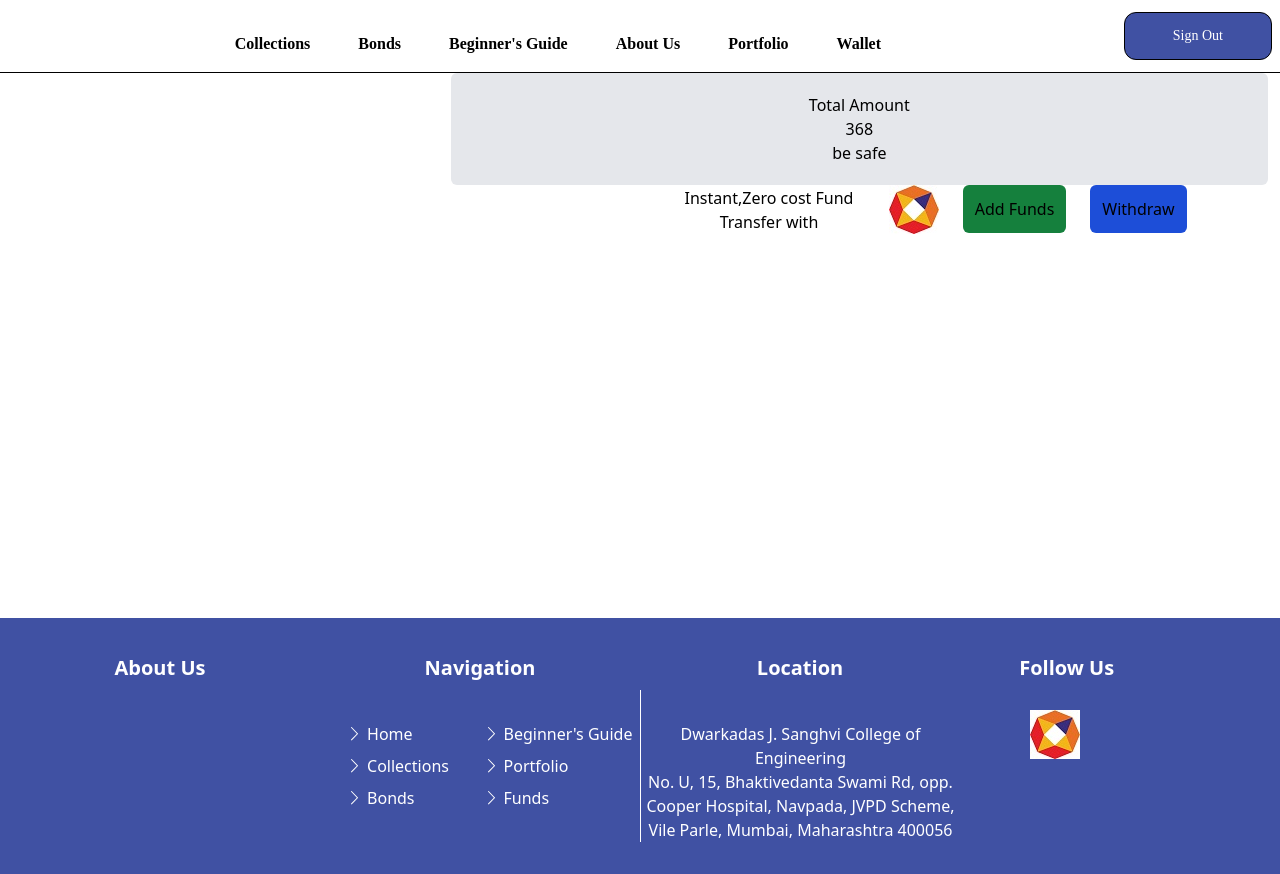
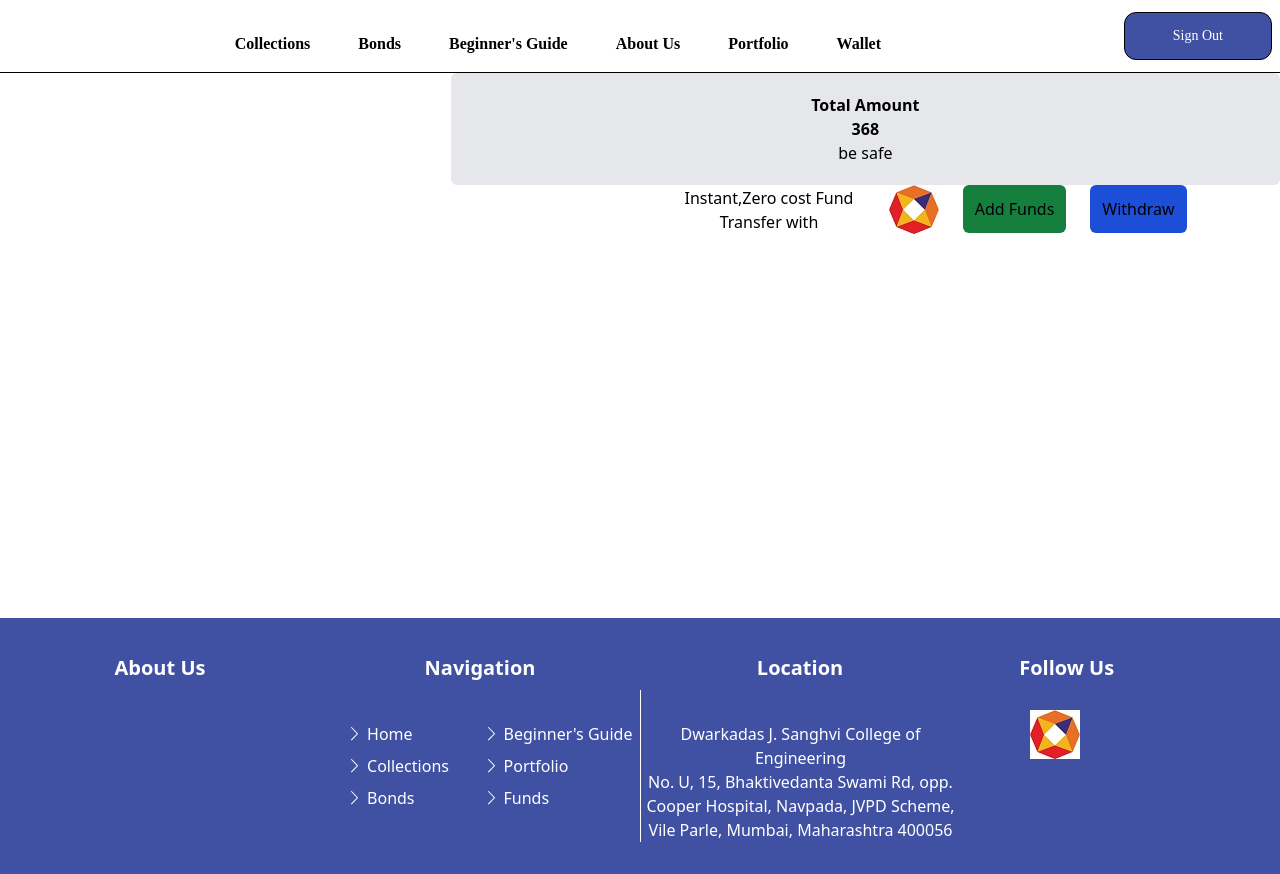
Before and after one commit to Jainilshah07/demoProject, a React (Create React App) app in the folder client/: page /funds in a window 1280 px wide. Built offline with nearby package versions, Linux system fonts and the light colour scheme.

Commit message:
collections

```diff
--- a/client/src/App.js
+++ b/client/src/App.js
@@ -22,7 +22,7 @@ function App() {
           <Route exact path='/funds' element={<Funds />} ></Route>
           <Route exact path='/portfolio' element={<Login />} ></Route>
           <Route exact path='/kyc' element={<Kyc />} ></Route>
-          <Route exact path='/order' element={<Kyc />} ></Route>
+          <Route exact path='/kyc' element={<Kyc />} ></Route>
           {/* <Route exact path='/c' element={<Kyc />} ></Route> */}
           {/* <Route exact path='login' element={<Login />} ></Route> */}
         </Routes>
--- a/client/src/components/Collection.js
+++ b/client/src/components/Collection.js
@@ -1,73 +1,19 @@
-// import React from 'react'
-
-// export default function Collection() {
-//   return (
-//     <>
-//         <div className="pt-5 w-72 font-['Montserrat] h-48">
-//         <div className="rounded-lg overflow-hidden shadow-lg max-w-sm">
-//           <div className="flex">
-//             <img src="logo512.png" alt="" className="w-10 h-10" />
-//             <p className="ml-5 mt-3">name of company</p>
-//           </div>
-
-//           <div className='row'>
-//             <div className='grid grid-cols-2'>
-//               <label for="symbol" className="block text-sm font-semibold text-gray-400">Symbol</label>
-//               <label for="series" className="block text-sm font-semibold text-gray-400">Series</label>
-//             </div>
-//           </div>
-
-//           <div className='row'>
-//             <div className='grid grid-cols-2'>
-//               <p  className="block text-sm  text-black  ">NHAI</p>
-//               <p  className="block text-sm  text-black ">N6</p>
-//             </div>
-//           </div>
-
-//           <div className='row mt-3'>
-//             <div className='grid grid-cols-2'>
-//               <label for="bondtype" className="block text-sm font-semibold text-gray-400  ">Bond Type</label>
-//               <label for="couponrate" className="block text-sm font-semibold text-gray-400  ">Coupon Rate</label>
-//             </div>
-//           </div>
-
-//           <div className='row'>
-//             <div className='grid grid-cols-2'>
-//               <p  className="block text-sm  text-black  ">Regular</p>
-//               <p  className="block text-sm  text-black ">8.75</p>
-//             </div>
-//           </div>
-
-//           <div className='row mt-3'>
-//             <div className='grid grid-cols-2'>
-//               <label for="" className="block text-sm font-semibold text-gray-400  ">Face Value</label>
-//               <button className=""></button>
-//             </div>
-//           </div>
-
-//           <div className='row'>
-//             <div className='grid grid-cols-2'>
-//               <p  className="block text-sm  text-black">1000.00</p>
-//             </div>
-//           </div>
-
-//         </div>
-//       </div>
-//     </>
-//     );
-
-// }
 import React, { useState, useEffect } from "react";
 import { useNavigate } from "react-router-dom";
 import data from "../data/csvjson.json";
+import Order from "./Order";
 
 const Collection = () => {
   const navigate = useNavigate();
-  // console.log(data);
   const [myData, setMyData] = useState([]);
 
   const handleSubmit = () => {
-    navigate("/register");
+    console.log(data.id)
+    navigate("/order");
+    let key = data.id;
+
+    // <Order  />
+
   };
 
   const getApiData = async () => {
--- a/client/src/components/Funds.js
+++ b/client/src/components/Funds.js
@@ -7,9 +7,9 @@ const Funds = () => {
       <div className="col-span-1"></div>
       <div className="col-span-2">
         <div className="row">
-          <div className="bg-gray-200 my-auto p-5 ml-6 mr-3 font-medium rounded-md border-0 border-gray-400">
-            <p>Total Amount</p>
-            <p>368</p>
+          <div className="bg-gray-200 my-auto p-5 ml-6 font-medium rounded-md border-0 border-gray-400">
+            <p className="font-bold">Total Amount</p>
+            <p className="font-semibold">368</p>
             <p>be safe</p>
 
           </div>
```
